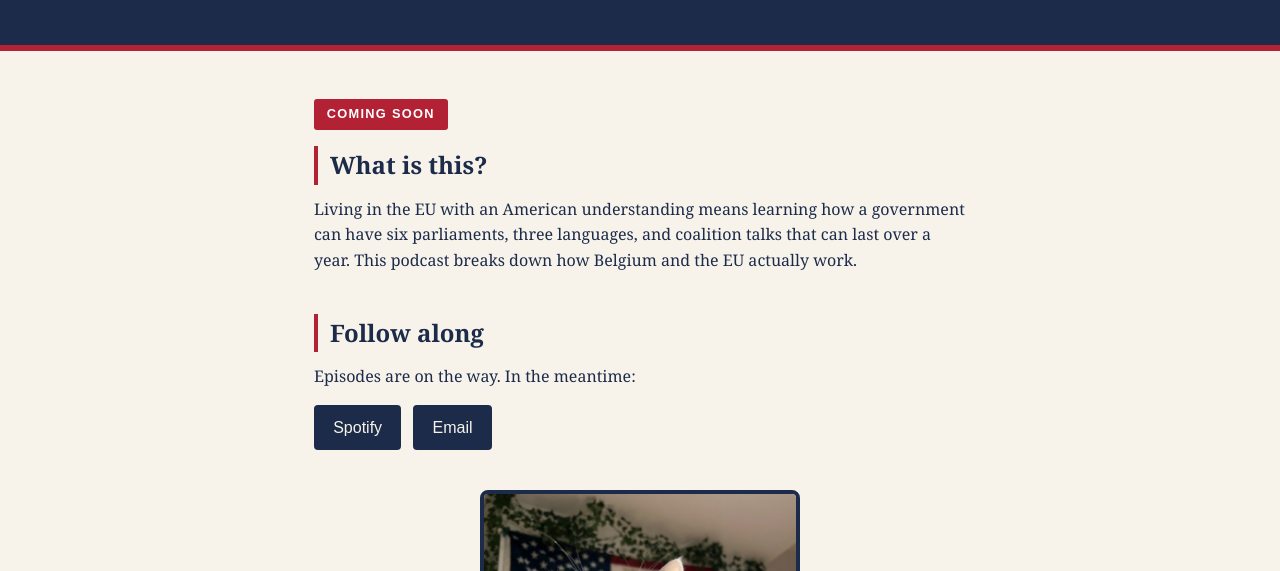
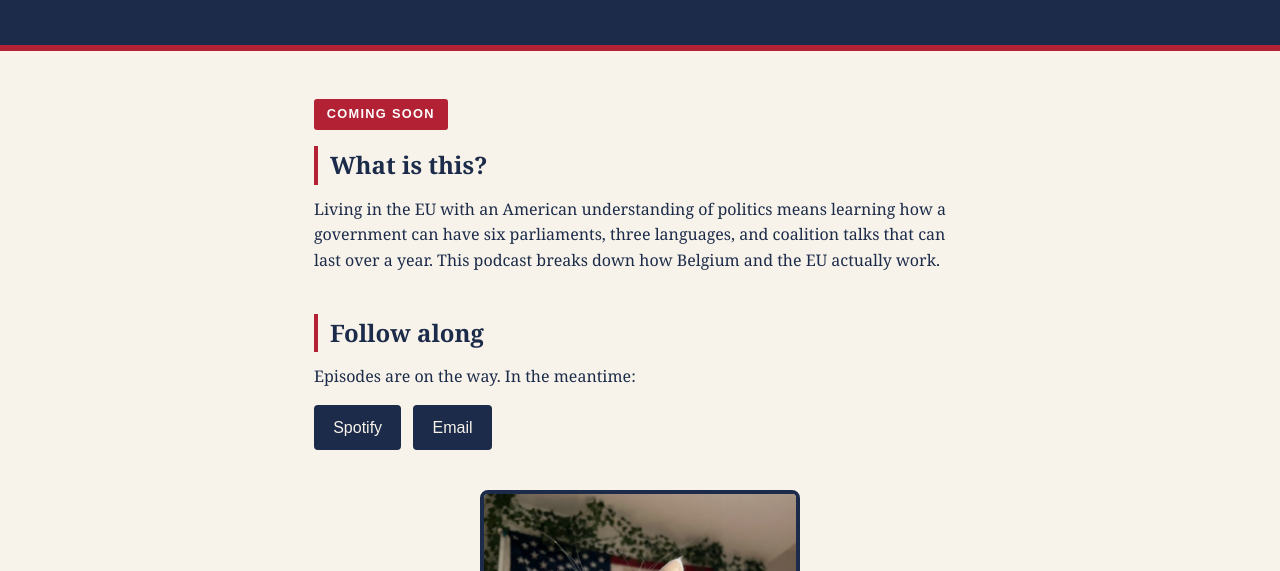
Before and after one commit to NTWTNTWT/notaxationwithouttranslation.github.io, a plain HTML site: page index.html in a window 1280 px wide. Shown: the part 229-800 px from the top of the page. Drawn offline with Linux system fonts and the light colour scheme.

Commit message:
Update description for EU and American politics

```diff
--- a/index.html
+++ b/index.html
@@ -121,7 +121,7 @@
       <span class="badge">Coming soon</span>
       <h2>What is this?</h2>
       <p>
-        Living in the EU with an American understanding means learning how a government
+        Living in the EU with an American understanding of politics means learning how a government
         can have six parliaments, three languages, and coalition talks that
         can last over a year. This podcast breaks down how Belgium and the
         EU actually work.
```
